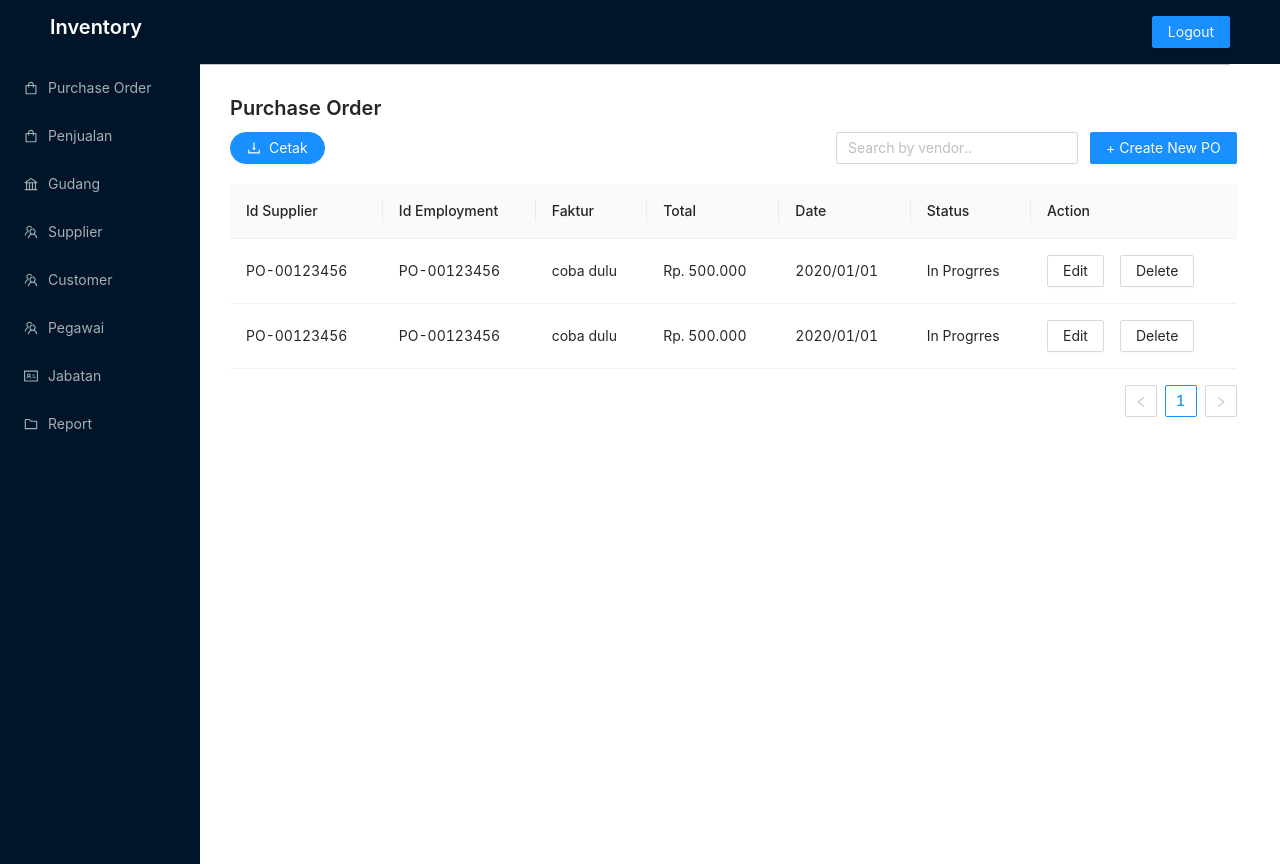
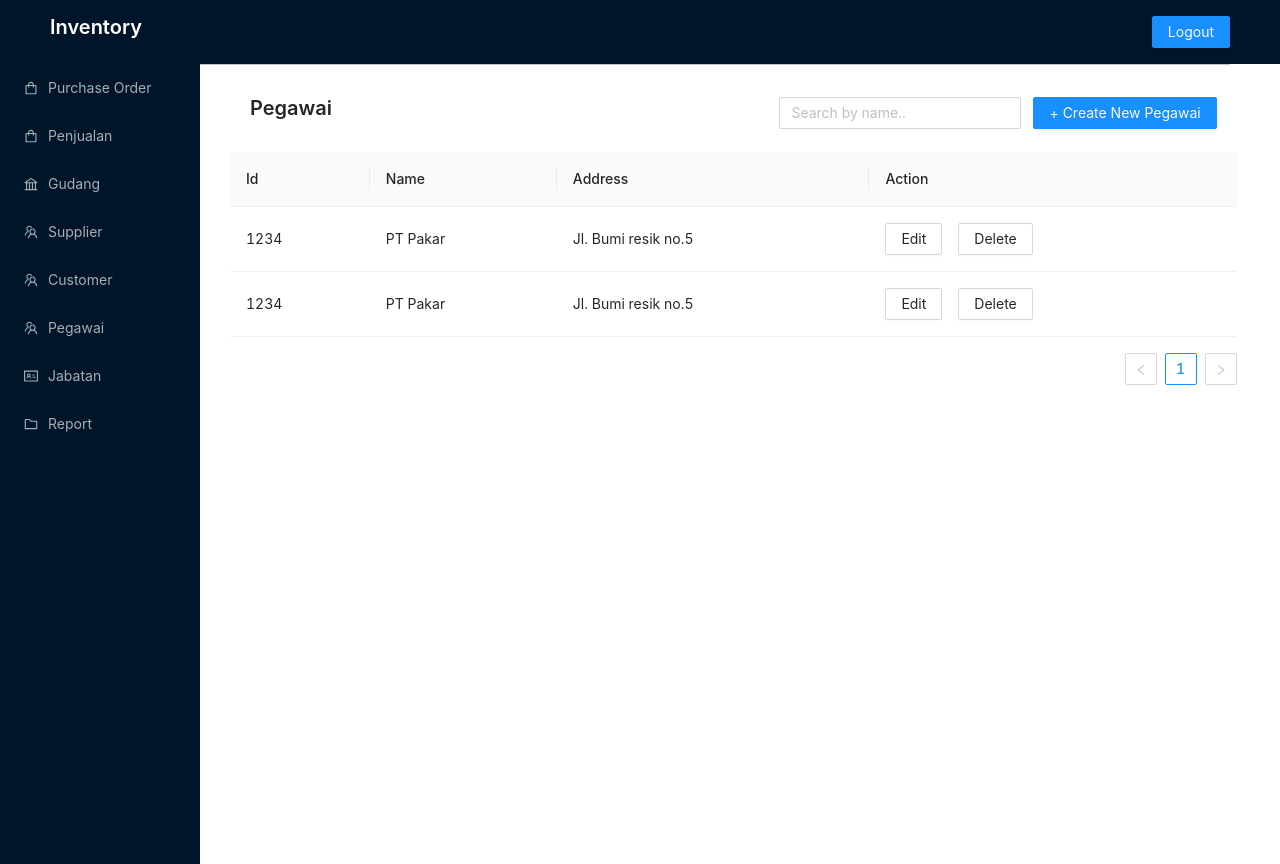
Before and after one commit to itcybercommunity/Frontend-Inventory, a React (Create React App) app: page /pegawai in a window 1280 px wide. Before the commit this address led to /po. Built offline with nearby package versions, Linux system fonts and the light colour scheme.

Commit message:
chore(Pegawai): adding component pegawai

```diff
--- a/src/pages/LoggedInPage.js
+++ b/src/pages/LoggedInPage.js
@@ -14,6 +14,7 @@ import {
   PO,
   Supplier,
   Login,
+  Pegawai
 } from "../pages";
 import { Row, Col } from "antd";
 const LoggedInPage = () => {
@@ -28,6 +29,7 @@ const LoggedInPage = () => {
           <Switch>
             {/* <Route exact path="/dashboard" component={ Dashboard }/> */}
             <Route exact path="/customer" component={Customer} />
+            <Route exact path="/pegawai" component={Pegawai} />
             <Route exact path="/jabatan" component={Jabatan} />
             <Route exact path="/po" component={PO} />
             <Route exact path="/supplier" component={Supplier} />
--- /dev/null
+++ b/src/pages/Pegawai/index.js
@@ -0,0 +1,92 @@
+import React from "react";
+import {
+  Table,
+  Row,
+  Col,
+  Button,
+  Input,
+  Modal,
+  Space,
+  Typography,
+} from "antd";
+const { Column } = Table;
+
+const Pegawai = () => {
+  const [visible, setVisible] = React.useState(false);
+  const data = [];
+  data.push(
+    {
+      id: "1234",
+      name: `PT Pakar`,
+      address: "Jl. Bumi resik no.5",
+    },
+    {
+      id: "1234",
+      name: `PT Pakar`,
+      address: "Jl. Bumi resik no.5",
+    }
+  );
+  const handleModal = React.useCallback(() => {
+    setVisible((item) => !item);
+  }, []);
+  const handleOk = (e) => {
+    console.log(e);
+    setVisible(false);
+  };
+  const handleCancel = (e) => {
+    console.log(e);
+    setVisible(false);
+  };
+  function onChange(date, dateString) {
+    console.log(date, dateString);
+  }
+
+  return (
+    <div style={{ margin: "30px" }}>
+      <Row align="middle" justify="space-between" style={{ margin: "20px" }}>
+        <Col>
+          <Typography.Title level={4}>Pegawai</Typography.Title>
+        </Col>
+        <Col>
+          <Row gutter={12}>
+            <Col>
+              <Input placeholder="Search by name.." />
+            </Col>
+            <Col>
+              <Button type="primary" onClick={handleModal}>
+                + Create New Pegawai
+              </Button>
+            </Col>
+            <Modal
+              title="New Customer"
+              visible={visible}
+              onOk={handleOk}
+              onCancel={handleCancel}
+            >
+              <Input placeholder="Input Id" /> <br /> <br />
+              <Input placeholder="Input Name" /> <br /> <br />
+              <Input placeholder="Input Address" /> <br /> <br />
+            </Modal>
+          </Row>
+        </Col>
+      </Row>
+      <Table dataSource={data}>
+        <Column title="Id" dataIndex="id" key="id" />
+        <Column title="Name" dataIndex="name" key="name" />
+        <Column title="Address" dataIndex="address" key="address" />
+        <Column
+          title="Action"
+          key="action"
+          render={() => (
+            <Space size="middle">
+              <Button type="button">Edit</Button>
+              <Button type="button">Delete</Button>
+            </Space>
+          )}
+        />
+      </Table>
+    </div>
+  );
+};
+
+export default Pegawai;
--- a/src/pages/Sidebar/index.js
+++ b/src/pages/Sidebar/index.js
@@ -34,7 +34,7 @@ const Sidebar = ({ menu }) => {
             <Link to="/customer">Customer</Link>
           </Menu.Item>
           <Menu.Item key="7" icon={<TeamOutlined />}>
-            Pegawai
+          <Link to="/pegawai">Pegawai</Link>
           </Menu.Item>
           <Menu.Item key="8" icon={<IdcardOutlined />}>
             <Link to="/jabatan">Jabatan</Link>
--- a/src/pages/index.js
+++ b/src/pages/index.js
@@ -6,6 +6,7 @@ import Jabatan from "./Jabatan";
 import PO from "./PurchaseOrder";
 import Supplier from "./Supplier";
 import LoggedInPage from "./LoggedInPage";
+import Pegawai from "./Pegawai";
 
 export {
   Sidebar,
@@ -16,4 +17,5 @@ export {
   PO,
   Supplier,
   LoggedInPage,
+  Pegawai
 };
```
